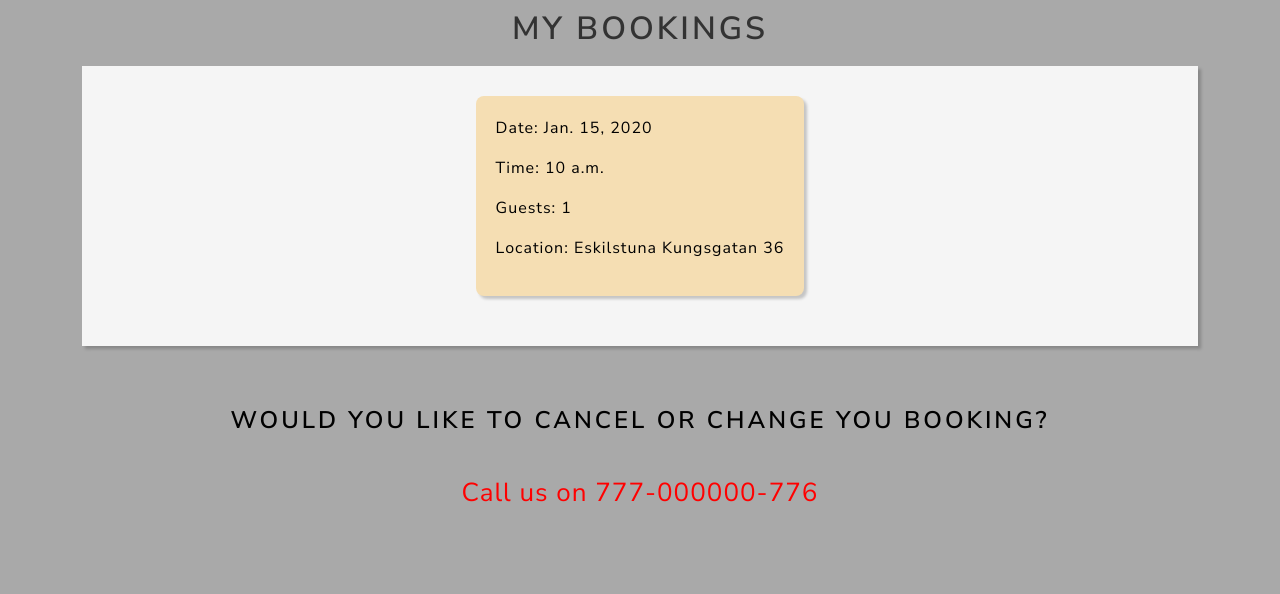
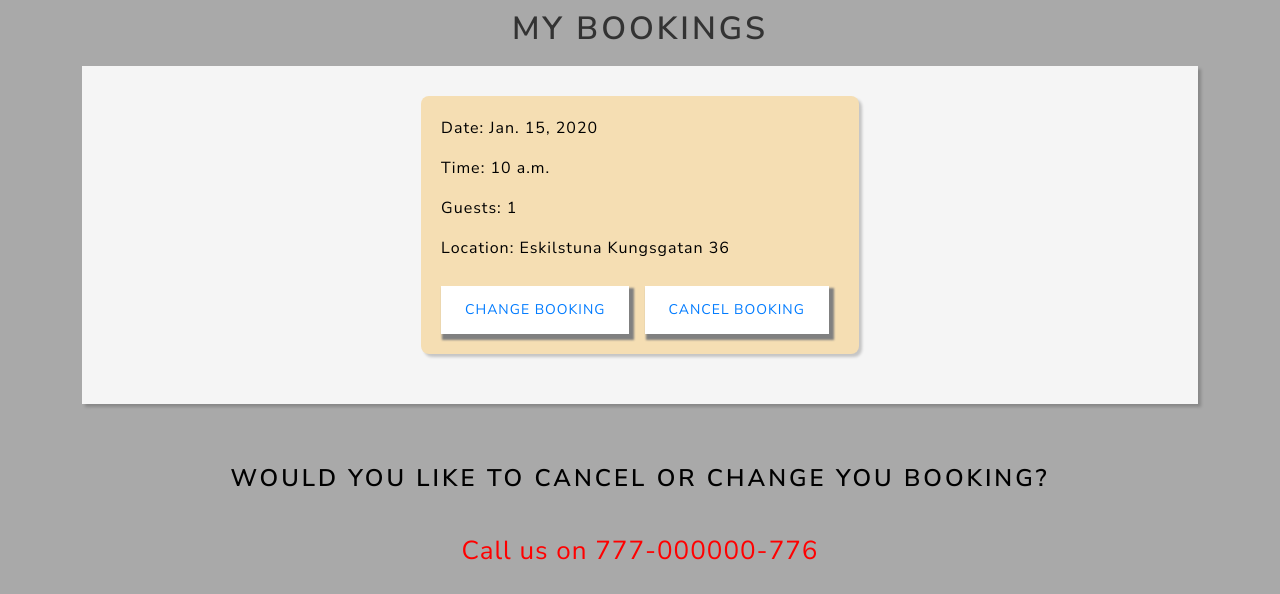
Before and after one commit to Philippos123/vegan-resturant.1, a Django app: page /my-bookings/ in a window 1280 px wide. Shown: the part 92-686 px from the top of the page. Run offline with Django 4.2, Linux system fonts and the light colour scheme; a user stored in the database is signed in; tables that the repository leaves empty hold one stand-in row (values such as "Sample post").

Commit message:
Create edit and delete booking button

```diff
--- a/resturant/static/css/style.css
+++ b/resturant/static/css/style.css
@@ -280,7 +280,6 @@ p{
     text-align: center;
 }
 
-
 .bookings {
     display: flex;
     flex-wrap: wrap;
@@ -300,11 +299,36 @@ p{
     flex: 1 1 calc(50% - 20px);
     box-sizing: border-box;
     margin-bottom: 20px;
+    display: flex;
+    flex-direction: column;
+    align-items: center;
+    text-align: left;
 }
 
 .bookings li:hover {
     transform: translateY(-5px); /* Lift the item slightly */
     box-shadow: 3px 5px 15px rgba(0, 0, 0, 0.3); /* Increase shadow to create a lifting effect */
+}
+
+.booking-details {
+    width: 100%;
+    cursor: pointer;
+}
+
+.booking-actions {
+    margin-top: 10px; /* Space between booking item and actions */
+    text-align: center; /* Center the actions */
+    width: 100%;
+}
+
+.booking-actions a {
+    margin-right: 10px;
+    color: #007bff;
+    text-decoration: none;
+}
+
+.booking-actions a:hover {
+    text-decoration: underline;
 }
 
 .modal-dialog-centered.custom-modal-position {
@@ -314,19 +338,20 @@ p{
 .change-booking{
     text-align: center;
 }
+
 .change-booking, h3{
     padding-top: 30px;
     color:black;
 }
 
-.change-booking-text{
-text-align: center;
-padding-top: 30px;
-font-size:26px;
-color: red;
+.change-booking-text {
+    text-align: center;
+    padding-top: 30px;
+    font-size: 26px;
+    color: red;
 }
 
-.bookings-head{
+.bookings-head {
     padding-top: 10px;
     padding-bottom: 10px;
 }
--- a/resturant/templates/resturant/my_bookings.html
+++ b/resturant/templates/resturant/my_bookings.html
@@ -7,12 +7,18 @@
     {% if bookings %}
         <ul class="bookings">
             {% for booking in bookings %}
-            <li class="booking-item" data-bs-toggle="modal" data-bs-target="#bookingModal"
+                <li class="booking-item">
+                    <div class="booking-details" data-bs-toggle="modal" data-bs-target="#bookingModal"
                          data-date="{{ booking.booking_date }}" data-time="{{ booking.booking_time }}">
                         <p>Date: {{ booking.booking_date }}</p>
                         <p>Time: {{ booking.booking_time }}</p>
                         <p>Guests: {{ booking.number_of_people }}</p>
                         <p>Location: Eskilstuna Kungsgatan 36</p>
+                    </div>
+                    <div class="booking-actions">
+                        <a href="#" class="btn btn-link">Change booking</a>
+                        <a href="#" class="btn btn-link">Cancel booking</a>
+                    </div>
                 </li>
             {% endfor %}
         </ul>
@@ -38,6 +44,7 @@
                 <p id="modalDate"></p>
                 <p id="modalTime"></p>
                 <p>Location: Eskilstuna Kungsgatan 36</p>
+
             </div>
             <div class="modal-footer">
                 <button type="button" class="btn btn-secondary" data-bs-dismiss="modal">Close</button>
```
Lines whose indentation alone changed are shown as unchanged.
